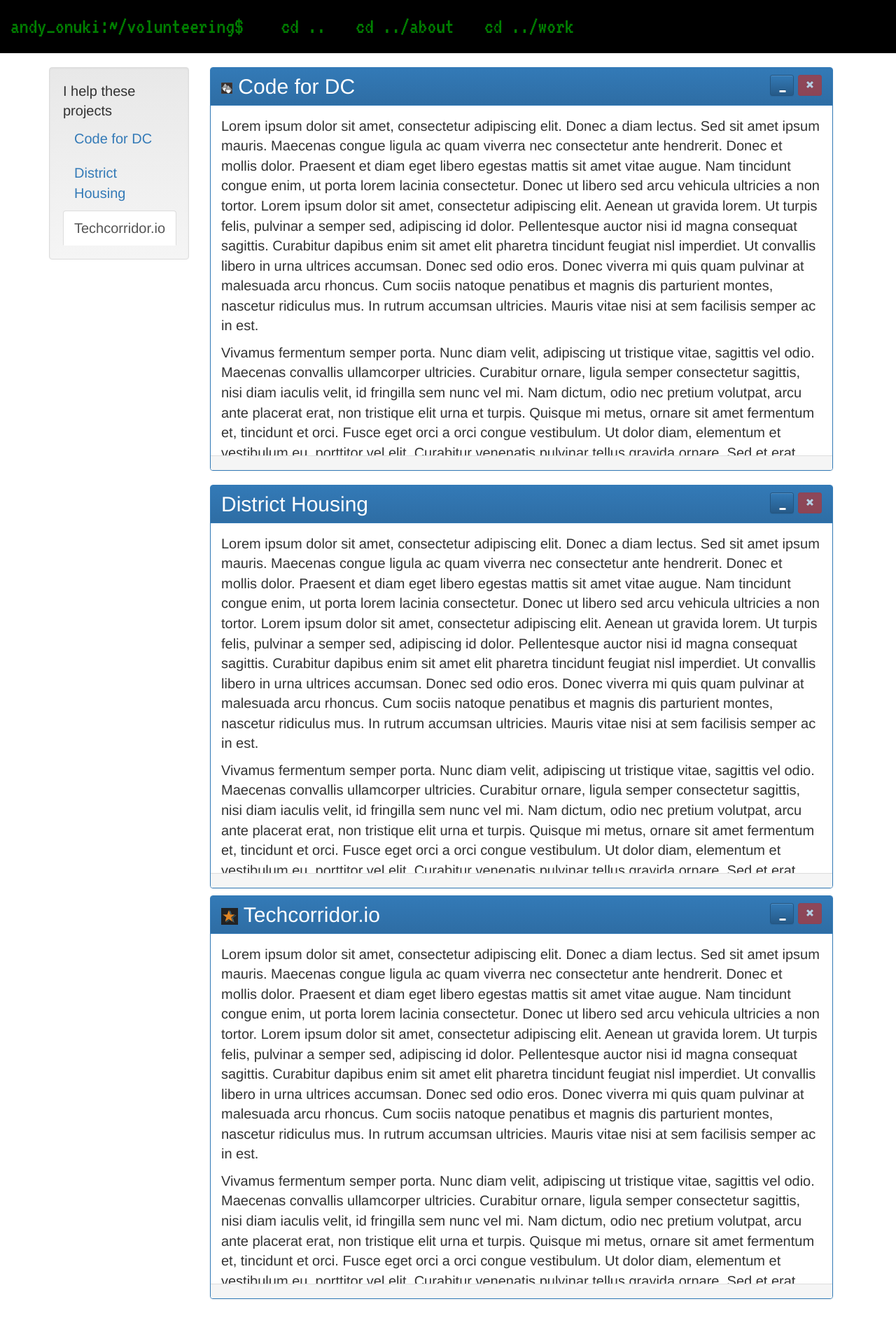
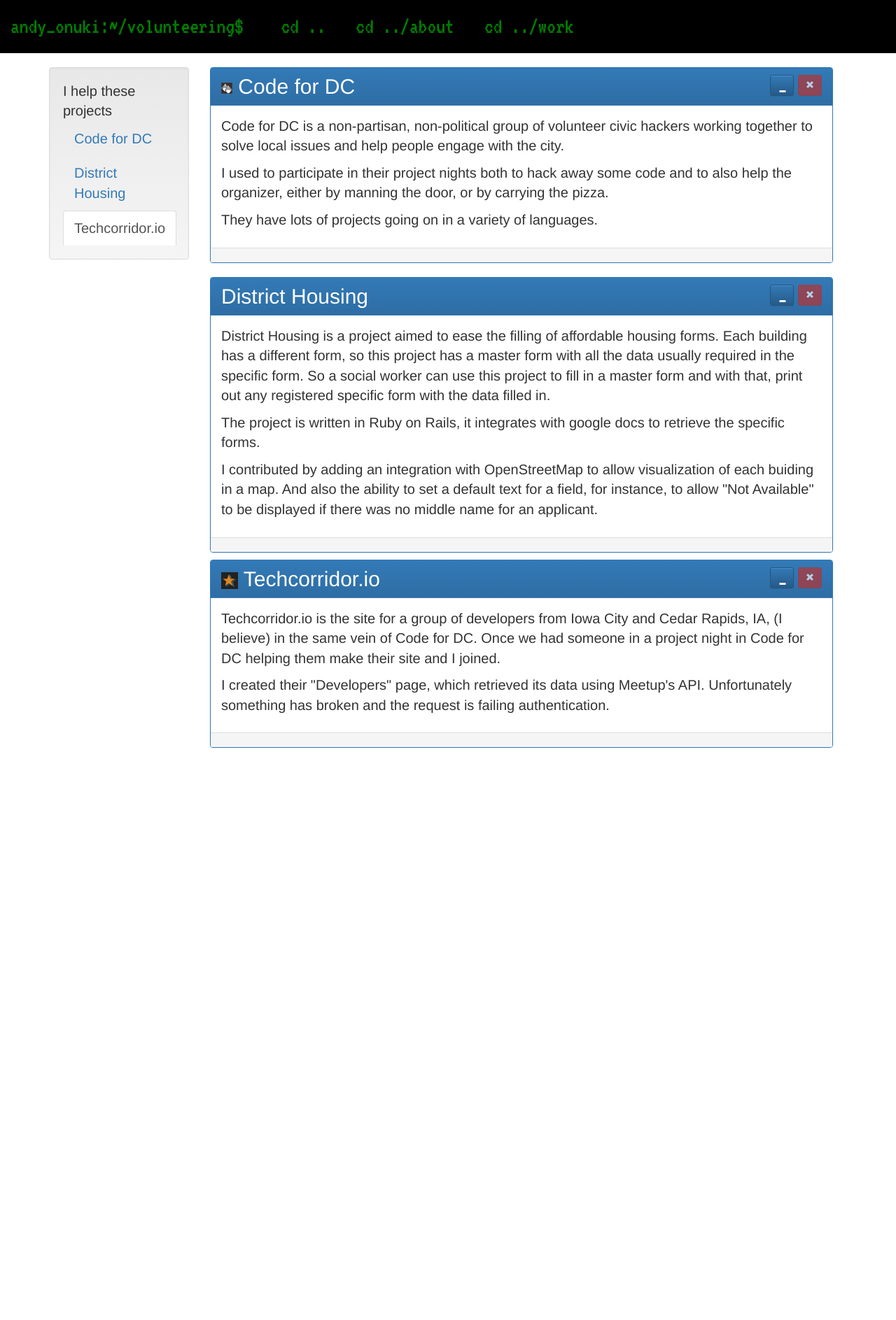
Before and after one commit to meiao/meiao.github.io, a Jekyll site: the page built from volunteering/index.md, in a window 1280 px wide. Shown: the whole page at 70% size. Built offline with Jekyll 4.4.1, drawn with Linux system fonts in a browser that asks for light colours; nearby versions of some CDN libraries; after the commit the page ends 1099 px from its top, so only the background shows below that; some of the changed text lies outside the part shown.

Commit message:
Adding proper data to Volunteering. Adding Brazen to work. Fixes cursor animation.

```diff
--- a/_data/volunteering.yaml
+++ b/_data/volunteering.yaml
@@ -6,25 +6,41 @@
       id: "codefordc"
       icon: "/images/favicon_codefordc.ico"
       description: >
-        <p>Lorem ipsum dolor sit amet, consectetur adipiscing elit. Donec a diam lectus. Sed sit amet ipsum mauris. Maecenas congue ligula ac quam viverra nec consectetur ante hendrerit. Donec et mollis dolor. Praesent et diam eget libero egestas mattis sit amet vitae augue. Nam tincidunt congue enim, ut porta lorem lacinia consectetur. Donec ut libero sed arcu vehicula ultricies a non tortor. Lorem ipsum dolor sit amet, consectetur adipiscing elit. Aenean ut gravida lorem. Ut turpis felis, pulvinar a semper sed, adipiscing id dolor. Pellentesque auctor nisi id magna consequat sagittis. Curabitur dapibus enim sit amet elit pharetra tincidunt feugiat nisl imperdiet. Ut convallis libero in urna ultrices accumsan. Donec sed odio eros. Donec viverra mi quis quam pulvinar at malesuada arcu rhoncus. Cum sociis natoque penatibus et magnis dis parturient montes, nascetur ridiculus mus. In rutrum accumsan ultricies. Mauris vitae nisi at sem facilisis semper ac in est.</p>
-        <p>Vivamus fermentum semper porta. Nunc diam velit, adipiscing ut tristique vitae, sagittis vel odio. Maecenas convallis ullamcorper ultricies. Curabitur ornare, ligula semper consectetur sagittis, nisi diam iaculis velit, id fringilla sem nunc vel mi. Nam dictum, odio nec pretium volutpat, arcu ante placerat erat, non tristique elit urna et turpis. Quisque mi metus, ornare sit amet fermentum et, tincidunt et orci. Fusce eget orci a orci congue vestibulum. Ut dolor diam, elementum et vestibulum eu, porttitor vel elit. Curabitur venenatis pulvinar tellus gravida ornare. Sed et erat faucibus nunc euismod ultricies ut id justo. Nullam cursus suscipit nisi, et ultrices justo sodales nec. Fusce venenatis facilisis lectus ac semper. Aliquam at massa ipsum. Quisque bibendum purus convallis nulla ultrices ultricies. Nullam aliquam, mi eu aliquam tincidunt, purus velit laoreet tortor, viverra pretium nisi quam vitae mi. Fusce vel volutpat elit. Nam sagittis nisi dui.</p>
+        <p>
+          Code for DC is a non-partisan, non-political group of volunteer civic hackers working together to solve local issues and help people engage with the city.
+        </p>
+        <p>
+          I used to participate in their project nights both to hack away some code and to also help the organizer, either by manning the door, or by carrying the pizza.
+        </p>
+        <p>
+          They have lots of projects going on in a variety of languages.
+        </p>
     - name: "District Housing"
       url: "https://github.com/codefordc/districthousing"
       id: "districthousing"
       description: >
-        <p>Lorem ipsum dolor sit amet, consectetur adipiscing elit. Donec a diam lectus. Sed sit amet ipsum mauris. Maecenas congue ligula ac quam viverra nec consectetur ante hendrerit. Donec et mollis dolor. Praesent et diam eget libero egestas mattis sit amet vitae augue. Nam tincidunt congue enim, ut porta lorem lacinia consectetur. Donec ut libero sed arcu vehicula ultricies a non tortor. Lorem ipsum dolor sit amet, consectetur adipiscing elit. Aenean ut gravida lorem. Ut turpis felis, pulvinar a semper sed, adipiscing id dolor. Pellentesque auctor nisi id magna consequat sagittis. Curabitur dapibus enim sit amet elit pharetra tincidunt feugiat nisl imperdiet. Ut convallis libero in urna ultrices accumsan. Donec sed odio eros. Donec viverra mi quis quam pulvinar at malesuada arcu rhoncus. Cum sociis natoque penatibus et magnis dis parturient montes, nascetur ridiculus mus. In rutrum accumsan ultricies. Mauris vitae nisi at sem facilisis semper ac in est.</p>
-        <p>Vivamus fermentum semper porta. Nunc diam velit, adipiscing ut tristique vitae, sagittis vel odio. Maecenas convallis ullamcorper ultricies. Curabitur ornare, ligula semper consectetur sagittis, nisi diam iaculis velit, id fringilla sem nunc vel mi. Nam dictum, odio nec pretium volutpat, arcu ante placerat erat, non tristique elit urna et turpis. Quisque mi metus, ornare sit amet fermentum et, tincidunt et orci. Fusce eget orci a orci congue vestibulum. Ut dolor diam, elementum et vestibulum eu, porttitor vel elit. Curabitur venenatis pulvinar tellus gravida ornare. Sed et erat faucibus nunc euismod ultricies ut id justo. Nullam cursus suscipit nisi, et ultrices justo sodales nec. Fusce venenatis facilisis lectus ac semper. Aliquam at massa ipsum. Quisque bibendum purus convallis nulla ultrices ultricies. Nullam aliquam, mi eu aliquam tincidunt, purus velit laoreet tortor, viverra pretium nisi quam vitae mi. Fusce vel volutpat elit. Nam sagittis nisi dui.</p>
+        <p>
+          District Housing is a project aimed to ease the filling of affordable housing forms.
+          Each building has a different form, so this project has a master form with all the data usually required in the specific form.
+          So a social worker can use this project to fill in a master form and with that, print out any registered specific form with the data filled in.
+        </p>
+        <p>
+          The project is written in Ruby on Rails, it integrates with google docs to retrieve the specific forms.
+        </p>
+        <p>
+          I contributed by adding an integration with OpenStreetMap to allow visualization of each buiding in a map.
+          And also the ability to set a default text for a field, for instance, to allow "Not Available" to be displayed if there was no middle name for an applicant.
+        </p>
     - name: "Techcorridor.io"
       url: "http://techcorridor.io"
       id: "techcorridorio"
       icon: "/images/favicon_techcorridorio.png"
       description: >
-        <p>Lorem ipsum dolor sit amet, consectetur adipiscing elit. Donec a diam lectus. Sed sit amet ipsum mauris. Maecenas congue ligula ac quam viverra nec consectetur ante hendrerit. Donec et mollis dolor. Praesent et diam eget libero egestas mattis sit amet vitae augue. Nam tincidunt congue enim, ut porta lorem lacinia consectetur. Donec ut libero sed arcu vehicula ultricies a non tortor. Lorem ipsum dolor sit amet, consectetur adipiscing elit. Aenean ut gravida lorem. Ut turpis felis, pulvinar a semper sed, adipiscing id dolor. Pellentesque auctor nisi id magna consequat sagittis. Curabitur dapibus enim sit amet elit pharetra tincidunt feugiat nisl imperdiet. Ut convallis libero in urna ultrices accumsan. Donec sed odio eros. Donec viverra mi quis quam pulvinar at malesuada arcu rhoncus. Cum sociis natoque penatibus et magnis dis parturient montes, nascetur ridiculus mus. In rutrum accumsan ultricies. Mauris vitae nisi at sem facilisis semper ac in est.</p>
-        <p>Vivamus fermentum semper porta. Nunc diam velit, adipiscing ut tristique vitae, sagittis vel odio. Maecenas convallis ullamcorper ultricies. Curabitur ornare, ligula semper consectetur sagittis, nisi diam iaculis velit, id fringilla sem nunc vel mi. Nam dictum, odio nec pretium volutpat, arcu ante placerat erat, non tristique elit urna et turpis. Quisque mi metus, ornare sit amet fermentum et, tincidunt et orci. Fusce eget orci a orci congue vestibulum. Ut dolor diam, elementum et vestibulum eu, porttitor vel elit. Curabitur venenatis pulvinar tellus gravida ornare. Sed et erat faucibus nunc euismod ultricies ut id justo. Nullam cursus suscipit nisi, et ultrices justo sodales nec. Fusce venenatis facilisis lectus ac semper. Aliquam at massa ipsum. Quisque bibendum purus convallis nulla ultrices ultricies. Nullam aliquam, mi eu aliquam tincidunt, purus velit laoreet tortor, viverra pretium nisi quam vitae mi. Fusce vel volutpat elit. Nam sagittis nisi dui.</p>
-        <!--
-          TechCorridor.io (Iowa)
-          NewHaven.io (CT)
-          codefordc.org (DC)
-          arlingtonruby.org (VA)
-          dclearnjs.github.io (DC)
-        -->
+        <p>
+          Techcorridor.io is the site for a group of developers from Iowa City and Cedar Rapids, IA, (I believe) in the same vein of Code for DC.
+          Once we had someone in a project night in Code for DC helping them make their site and I joined.
+        </p>
+        <p>
+          I created their "Developers" page, which retrieved its data using Meetup's API.
+          Unfortunately something has broken and the request is failing authentication.
+        </p>
--- a/_data/work.yaml
+++ b/_data/work.yaml
@@ -3,7 +3,7 @@
   places:
     - name: "Mindlin Library"
       id: "bbm"
-      url: "http://bbm.usp.br"
+      url: "https://bbm.usp.br"
       icon: "/images/favicon_bbm.ico"
       description: >
         <section>
@@ -13,7 +13,7 @@
           Using specialized book scanners the books are digitized for
           preservation. The preservation copies are then treated and result in
           smaller access copies which are available at their
-          <a href="http://www.brasiliana.usp.br/bbd/">digital library</a>.
+          <a href="https://digital.bbm.usp.br/">digital library</a>.
         </section>
         <section>
           I developed a new version of their digital library. The new version
@@ -22,7 +22,7 @@
         </section>
     - name: "Touch Tecnologia"
       id: "touch"
-      url: "http://www.touchhealth.com.br"
+      url: "https://www.touchhealth.com.br"
       icon: "/images/favicon_touch.png"
       description: >
         <section>
@@ -36,3 +36,14 @@
           More information at the
           <a href="http://www.inovapar.com.br/en/products/clirea-art#.VcLDNMBVjfQ">product's website</a>.
         </section>
+    - name: "Brazen Technologies"
+      id: "brazen"
+      url: "https://brazen.com"
+      icon: "/images/favicon_brazen.png"
+      description: >
+        <section>
+          Brazen provides virtual events, not entirely unlike virtual career fairs for both enterprise and higher education customers.
+        </section>
+        <section>
+          My most notable contributions were the core of the Chat Bot and being part of the team that included video to the application.
+        </section>
--- a/_sass/header.scss
+++ b/_sass/header.scss
@@ -3,8 +3,7 @@
 $secondary-nav-padding-left: 15px;
 
 @keyframes blinking-cursor { /* CSS3 */
-  0%   { background-color: green; }
-  100%  { background-color: inherit; }
+  50%  { opacity: 0.0; }
 }
 
 @media (min-width: 768px) {
@@ -27,7 +26,8 @@
       }
       &:after {
         content: "\0000a0";
-        animation: 1s steps(start, end) 0s normal none infinite running blinking-cursor;
+        animation: blinking-cursor 1s step-start 0s infinite;
+        background-color: green;
       }
     }
 
```
Also changed, not shown: images/favicon_brazen.png (added).
